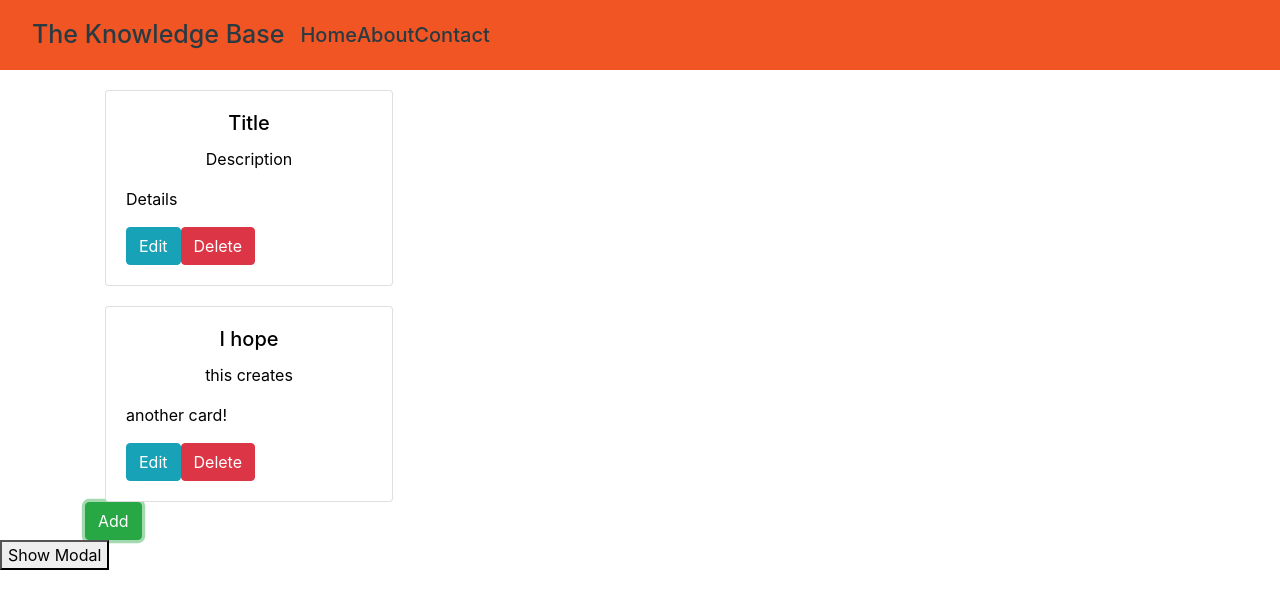
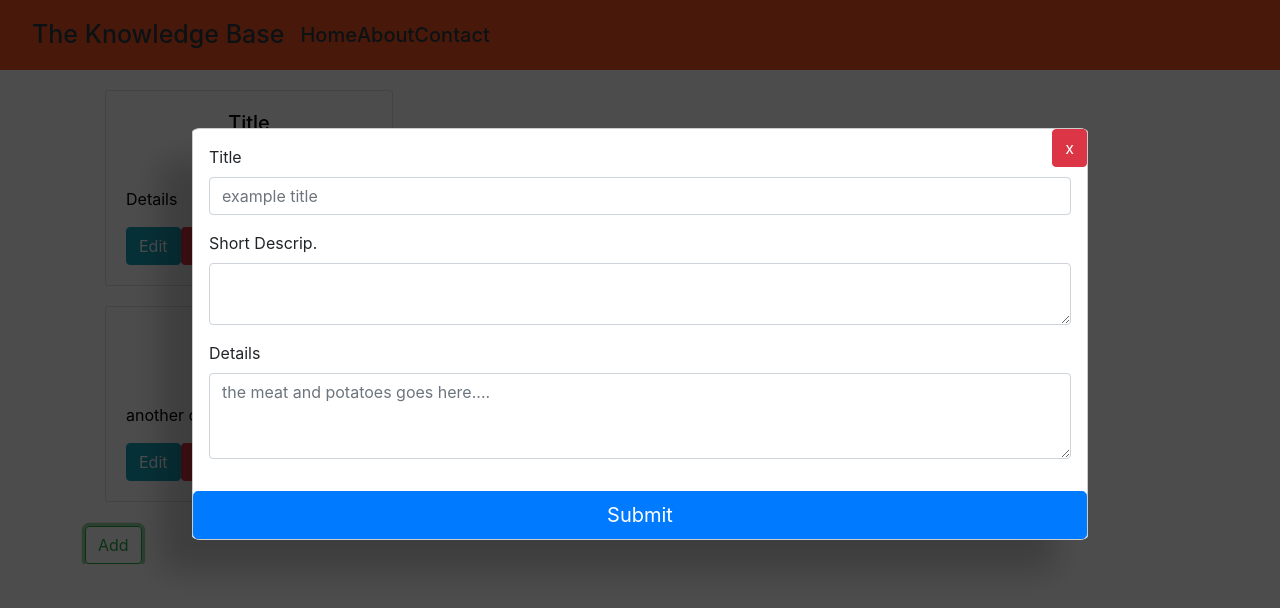
Before and after one commit to johnnyjuarez/knowledgebase, a React (Create React App) app: page / in a window 1280 px wide. Both pictures are taken after a click on the button "Add". Shown: the top 608 px of the page. Built offline with nearby package versions, Linux system fonts and the light colour scheme.

Commit message:
Form in modal

```diff
--- /dev/null
+++ b/src/Components/Form/Form.js
@@ -0,0 +1,25 @@
+import React, { Component } from 'react';
+import Form from 'react-bootstrap/Form';
+
+class ModalForm extends Component {
+    render() {
+        return (
+            <Form>
+                <Form.Group controlId="title">
+                    <Form.Label>Title</Form.Label>
+                    <Form.Control type="text" placeholder="example title" />
+                </Form.Group>
+                <Form.Group controlId="description">
+                    <Form.Label>Short Descrip.</Form.Label>
+                    <Form.Control as="textarea" rows="2" />
+                </Form.Group>
+                <Form.Group controlId="themeat">
+                    <Form.Label>Details</Form.Label>
+                    <Form.Control as="textarea" rows="3" placeholder="the meat and potatoes goes here...." />
+                </Form.Group>
+            </Form>
+        )
+    }
+}
+
+export default ModalForm;
--- a/src/Components/KBCard/KBCard.js
+++ b/src/Components/KBCard/KBCard.js
@@ -57,7 +57,7 @@ class KBCard extends Component {
         return (
             <Container>
                 {this.cardHandler()}
-                <Button variant="success">Add</Button>
+                <Button onClick={this.props.onclick} className="mt-4" variant="outline-success">Add</Button>
             </Container>
         )
     }
--- a/src/Components/Modal/Modal.css
+++ b/src/Components/Modal/Modal.css
@@ -1,29 +1,42 @@
-
-
 .test {
-    margin: 0 auto;
-    width: 500px;
+  margin: 10% auto;
+  width: 70%;
   background-color: white;
   border: 1px solid #ccc;
-    transition: 1.1s ease-out;
+  transition: all .33s ease-out;
   box-shadow: -2rem 2rem 2rem rgba(0, 0, 0, 0.2);
   filter: blue(0);
   transform: scale(1);
   opacity: 1;
   visibility: visible;
+  position: fixed;
+  left: 15%;
+  border-radius: 1%;
 }
+
 .off {
   opacity: 0;
   visibility: hidden;
   filter: blue(8px);
-    transform: scale(0.33);
-    box-shadow: 1rem 0 0 rgba(0, 0, 0, 0.2);
+  transform: scale(0.3);
+  z-index: 1;
 }
+
 .content {
   padding: 1rem;
 }
 
-
-#centered-toggle-button {
-  position: absolute;
+.closeBtn {
+  background-color: red;
+  border: none;
+  color: white;
+  width: 8%;
+  padding: 5px;
+  height: 4%;
+  position: relative;
+  float: right;
+  text-align: center;
+  text-decoration: none;
+  display: block;
+  font-size: 1rem;
 }
--- a/src/Components/Modal/Modal.js
+++ b/src/Components/Modal/Modal.js
@@ -3,7 +3,7 @@ import './Modal.css'
 
 export default class Modal extends Component {
     render() {
-        let classSet = ["test"];
+        let classSet = ["test", "justify-content-center"];
         if (!this.props.show) {
             classSet = ["test", "off"]
         } else {
@@ -11,7 +11,9 @@ export default class Modal extends Component {
         }
         return (
             <div className={classSet.join(' ')}>
+                <button className="btn btn-danger float-right" onClick={this.props.closeButton}>x</button>
                 <div className="content">{this.props.children}</div>
+                <button className="btn btn-primary btn-lg btn-block">Submit</button>
             </div>
         )
     }
--- a/src/Containers/App.css
+++ b/src/Containers/App.css
@@ -1,5 +1,13 @@
-.App {
-  text-align: center;
+.app {
+  left: 0;
+  top: 0;
+  width: 100%;
+  /* Full width */
+  height: 100%;
+  /* Full height */
+  overflow: auto;
+  /* Enable scroll if needed */
+  display: block;
 }
 
 .App-logo {
@@ -21,15 +29,23 @@
   color: #09d3ac;
 }
 
-.testModal {
+.overlay {
+  position: fixed;
+  top: 0;
+  bottom: 0;
+  left: 0;
+  right: 0;
+  background: rgba(0, 0, 0, 0.7);
+  z-index: 1;
+  /* transition: opacity 500ms;
   display: block;
   position: fixed; /* Stay in place */
-  z-index: 1;
-  left: 0;
-  top: 0;
-  width: 100%; /* Full width */
-  height: 100%; /* Full height */
-  overflow: auto; /* Enable scroll if needed */
-  background-color: rgb(0,0,0); /* Fallback color */
-  background-color: rgba(0,0,0,0.4); /* Black w/ opacity */
+  /* z-index: 1; */
+  /* left: 0; */
+  /* top: 0; */
+  /* width: 100%; Full width */
+  /* height: 100%; Full height */
+  /* overflow: auto; Enable scroll if needed */
+  /* background-color: rgb(0,0,0); Fallback color */
+  /* background-color: rgba(0,0,0,0.4);  */
 }
--- a/src/Containers/App.js
+++ b/src/Containers/App.js
@@ -2,6 +2,7 @@ import React, { Component } from 'react';
 import Navigation from '../Components/Navbar/Navbar'
 import KBCard from '../Components/KBCard/KBCard'
 import Modal from '../Components/Modal/Modal'
+import ModalForm from '../Components/Form/Form'
 import './App.css';
 
 class App extends Component {
@@ -22,7 +23,7 @@ class App extends Component {
     } else {
       this.setState({
         show: !this.state.show,
-        toggledStylings: "testModal"
+        toggledStylings: "overlay"
       })
     }
   }
@@ -36,25 +37,25 @@ class App extends Component {
   }
 
   render() {
-    let displayModal = null;
-    if (!this.state.show) {
-      displayModal = <button
-        onClick={e => { this.modalHandler() }}
-      >Show Modal</button>
-    } else {
-      displayModal = <button
-        onClick={e => { this.modalHandler() }}
-      >Hide Modal</button>
-    }
+    // let displayModal = null;
+    // if (!this.state.show) {
+    //   displayModal = <button
+    //     onClick={e => { this.modalHandler() }}
+    //   >Show Modal</button>
+    // } else {
+    //   displayModal = <button
+    //     onClick={e => { this.modalHandler() }}
+    //   >Hide Modal</button>
+    // }
 
     return (
-      <div onClick={e => { this.modalOffHandler() }}>
+      <div className="app" >
         <Navigation />
-        <KBCard />
-        {displayModal}
         <div className={this.state.toggledStylings}>
-          <Modal onClose={this.showModal} show={this.state.show}>Message in Modal</Modal>
+          <Modal closeButton={e => { this.modalOffHandler() }} onClose={this.showModal} show={this.state.show}><ModalForm /></Modal>
         </div>
+        <KBCard onclick={e => { this.modalHandler() }} />
+        {/* <Button onClick={e => { this.modalHandler() }}>Add</Button> */}
       </div>
     );
   }
```
Lines whose indentation alone changed are shown as unchanged.
